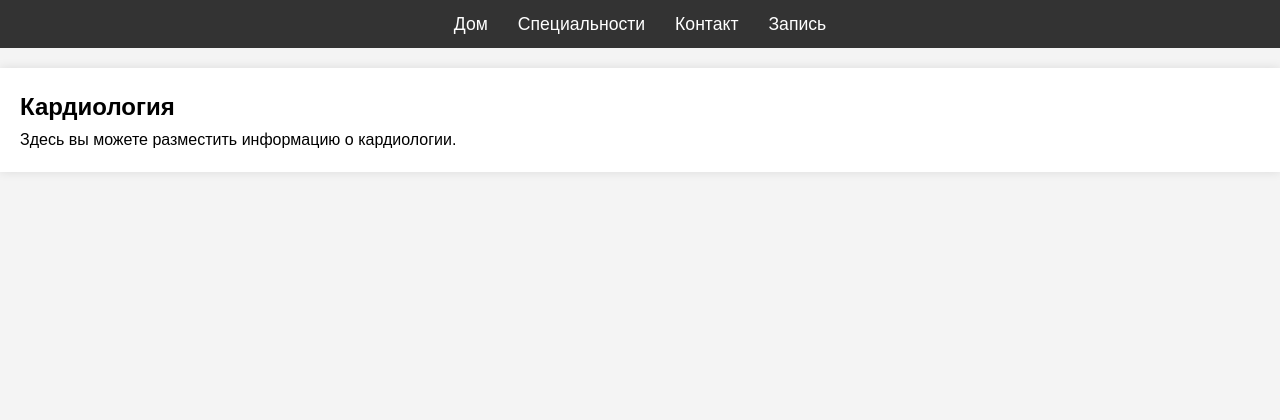
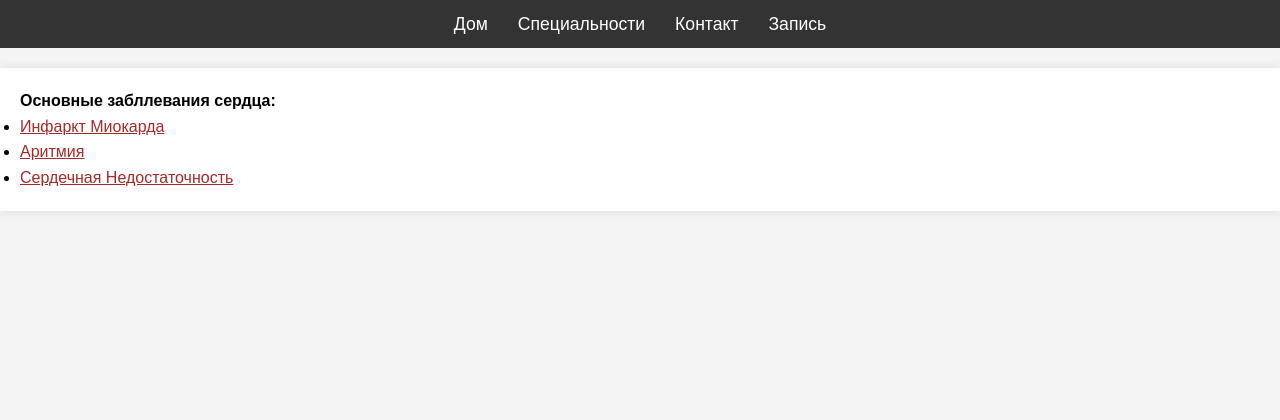
Before and after one commit to Imper4ik/medical_website, a Django app: page /cardiology/ in a window 1280 px wide. Shown: the top 420 px of the page. Run offline with Django 5.2, Linux system fonts and the light colour scheme.

Commit message:
Добавил немного информации про болезни в кардиологии

```diff
--- a/cardiology/templates/cardiology/index.html
+++ b/cardiology/templates/cardiology/index.html
@@ -2,6 +2,10 @@
 {% extends 'main/base.html' %}
 
 {% block content %}
-<h2>Кардиология</h2>
-<p>Здесь вы можете разместить информацию о кардиологии.</p>
+<div><b>Основные забллевания сердца:</b></div>
+    <ul>
+        <li><a style="color: brown" href="#infarct">Инфаркт Миокарда</a></li>
+        <li><a style="color: brown" href="#aritmic">Аритмия</a></li>
+        <li><a style="color: brown" href="#serd_nedost">Сердечная Недостаточность</a></li>
+    </ul>
 {% endblock %}
```
